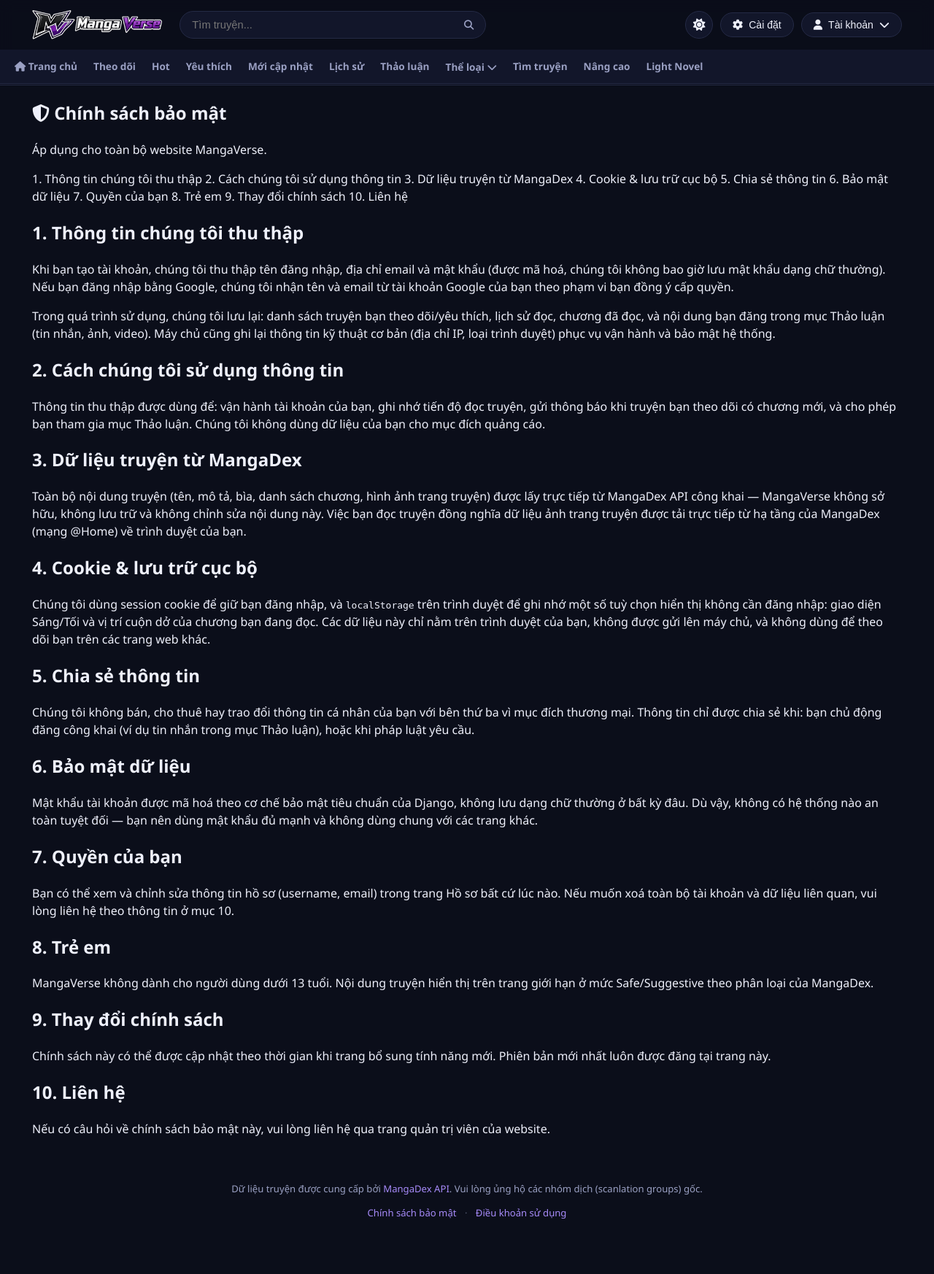
After one commit to TheNext9999/mangaweb, a Django app: page /chinh-sach-bao-mat/ in a window 1280 px wide. The commit adds this page. Shown: the whole page at 73% size. Run offline with Django 4.2, Linux system fonts and the light colour scheme; data that the repository does not hold is empty; some libraries are stand-ins or nearby versions.

Commit message:
feat(legal): add Privacy Policy and Terms of Service pages

```diff
--- a/reader/static/reader/css/style.css
+++ b/reader/static/reader/css/style.css
@@ -901,6 +901,8 @@
   text-align: center;
 }
 footer.site-footer a { color: var(--accent-2); }
+.footer-legal-links { margin-top: 8px; }
+.footer-dot { margin: 0 8px; opacity: 0.5; }
 
 /* ---------- Notification bell ---------- */
 .notif-trigger { position: relative; }
--- a/reader/templates/reader/base.html
+++ b/reader/templates/reader/base.html
@@ -257,6 +257,11 @@
 <footer class="site-footer">
   <div class="container">
     <p>Dữ liệu truyện được cung cấp bởi <a href="https://mangadex.org" target="_blank" rel="noopener">MangaDex API</a>. Vui lòng ủng hộ các nhóm dịch (scanlation groups) gốc.</p>
+    <p class="footer-legal-links">
+      <a href="{% url 'reader:privacy_policy' %}">Chính sách bảo mật</a>
+      <span class="footer-dot">·</span>
+      <a href="{% url 'reader:terms_of_service' %}">Điều khoản sử dụng</a>
+    </p>
   </div>
 </footer>
 
--- /dev/null
+++ b/reader/templates/reader/legal/privacy_policy.html
@@ -0,0 +1,58 @@
+{% extends "reader/base.html" %}
+{% load static %}
+{% block extra_head %}
+<link rel="stylesheet" href="{% static 'reader/css/legal.css' %}">
+{% endblock %}
+{% block title %}Chính sách bảo mật — MangaVerse{% endblock %}
+{% block content %}
+<section class="container legal-section">
+  <div class="legal-card reveal-up in-view">
+    <h1 class="legal-title"><i class="fa-solid fa-shield-halved"></i> Chính sách bảo mật</h1>
+    <p class="legal-updated">Áp dụng cho toàn bộ website MangaVerse.</p>
+
+    <nav class="legal-toc">
+      <a href="#thu-thap">1. Thông tin chúng tôi thu thập</a>
+      <a href="#su-dung">2. Cách chúng tôi sử dụng thông tin</a>
+      <a href="#ben-thu-ba">3. Dữ liệu truyện từ MangaDex</a>
+      <a href="#cookie">4. Cookie &amp; lưu trữ cục bộ</a>
+      <a href="#chia-se">5. Chia sẻ thông tin</a>
+      <a href="#bao-mat">6. Bảo mật dữ liệu</a>
+      <a href="#quyen">7. Quyền của bạn</a>
+      <a href="#tre-em">8. Trẻ em</a>
+      <a href="#thay-doi">9. Thay đổi chính sách</a>
+      <a href="#lien-he">10. Liên hệ</a>
+    </nav>
+
+    <h2 id="thu-thap">1. Thông tin chúng tôi thu thập</h2>
+    <p>Khi bạn tạo tài khoản, chúng tôi thu thập tên đăng nhập, địa chỉ email và mật khẩu (được mã hoá, chúng tôi không bao giờ lưu mật khẩu dạng chữ thường). Nếu bạn đăng nhập bằng Google, chúng tôi nhận tên và email từ tài khoản Google của bạn theo phạm vi bạn đồng ý cấp quyền.</p>
+    <p>Trong quá trình sử dụng, chúng tôi lưu lại: danh sách truyện bạn theo dõi/yêu thích, lịch sử đọc, chương đã đọc, và nội dung bạn đăng trong mục Thảo luận (tin nhắn, ảnh, video). Máy chủ cũng ghi lại thông tin kỹ thuật cơ bản (địa chỉ IP, loại trình duyệt) phục vụ vận hành và bảo mật hệ thống.</p>
+
+    <h2 id="su-dung">2. Cách chúng tôi sử dụng thông tin</h2>
+    <p>Thông tin thu thập được dùng để: vận hành tài khoản của bạn, ghi nhớ tiến độ đọc truyện, gửi thông báo khi truyện bạn theo dõi có chương mới, và cho phép bạn tham gia mục Thảo luận. Chúng tôi không dùng dữ liệu của bạn cho mục đích quảng cáo.</p>
+
+    <h2 id="ben-thu-ba">3. Dữ liệu truyện từ MangaDex</h2>
+    <p>Toàn bộ nội dung truyện (tên, mô tả, bìa, danh sách chương, hình ảnh trang truyện) được lấy trực tiếp từ <a href="https://mangadex.org" target="_blank" rel="noopener">MangaDex API</a> công khai — MangaVerse không sở hữu, không lưu trữ và không chỉnh sửa nội dung này. Việc bạn đọc truyện đồng nghĩa dữ liệu ảnh trang truyện được tải trực tiếp từ hạ tầng của MangaDex (mạng @Home) về trình duyệt của bạn.</p>
+
+    <h2 id="cookie">4. Cookie &amp; lưu trữ cục bộ</h2>
+    <p>Chúng tôi dùng session cookie để giữ bạn đăng nhập, và <code>localStorage</code> trên trình duyệt để ghi nhớ một số tuỳ chọn hiển thị không cần đăng nhập: giao diện Sáng/Tối và vị trí cuộn dở của chương bạn đang đọc. Các dữ liệu này chỉ nằm trên trình duyệt của bạn, không được gửi lên máy chủ, và không dùng để theo dõi bạn trên các trang web khác.</p>
+
+    <h2 id="chia-se">5. Chia sẻ thông tin</h2>
+    <p>Chúng tôi không bán, cho thuê hay trao đổi thông tin cá nhân của bạn với bên thứ ba vì mục đích thương mại. Thông tin chỉ được chia sẻ khi: bạn chủ động đăng công khai (ví dụ tin nhắn trong mục Thảo luận), hoặc khi pháp luật yêu cầu.</p>
+
+    <h2 id="bao-mat">6. Bảo mật dữ liệu</h2>
+    <p>Mật khẩu tài khoản được mã hoá theo cơ chế bảo mật tiêu chuẩn của Django, không lưu dạng chữ thường ở bất kỳ đâu. Dù vậy, không có hệ thống nào an toàn tuyệt đối — bạn nên dùng mật khẩu đủ mạnh và không dùng chung với các trang khác.</p>
+
+    <h2 id="quyen">7. Quyền của bạn</h2>
+    <p>Bạn có thể xem và chỉnh sửa thông tin hồ sơ (username, email) trong trang Hồ sơ bất cứ lúc nào. Nếu muốn xoá toàn bộ tài khoản và dữ liệu liên quan, vui lòng liên hệ theo thông tin ở mục 10.</p>
+
+    <h2 id="tre-em">8. Trẻ em</h2>
+    <p>MangaVerse không dành cho người dùng dưới 13 tuổi. Nội dung truyện hiển thị trên trang giới hạn ở mức Safe/Suggestive theo phân loại của MangaDex.</p>
+
+    <h2 id="thay-doi">9. Thay đổi chính sách</h2>
+    <p>Chính sách này có thể được cập nhật theo thời gian khi trang bổ sung tính năng mới. Phiên bản mới nhất luôn được đăng tại trang này.</p>
+
+    <h2 id="lien-he">10. Liên hệ</h2>
+    <p>Nếu có câu hỏi về chính sách bảo mật này, vui lòng liên hệ qua trang quản trị viên của website.</p>
+  </div>
+</section>
+{% endblock %}
--- a/reader/urls.py
+++ b/reader/urls.py
@@ -19,6 +19,9 @@
     path("ho-so/", views.profile, name="profile"),
     path("ho-so/sua/", views.profile_edit, name="profile_edit"),
 
+    path("chinh-sach-bao-mat/", views.privacy_policy, name="privacy_policy"),
+    path("dieu-khoan-su-dung/", views.terms_of_service, name="terms_of_service"),
+
     path("thao-luan/", views.discussion_list, name="discussion_list"),
     path("thao-luan/tao-nhom/", views.discussion_create, name="discussion_create"),
     path("thao-luan/<slug:slug>/", views.discussion_room, name="discussion_room"),
--- a/reader/views.py
+++ b/reader/views.py
@@ -708,6 +708,14 @@
     return JsonResponse({"messages": results})
 
 
+def privacy_policy(request):
+    return render(request, "reader/legal/privacy_policy.html")
+
+
+def terms_of_service(request):
+    return render(request, "reader/legal/terms_of_service.html")
+
+
 def profile(request):
     follow_count = Bookmark.objects.filter(user=request.user, kind=Bookmark.FOLLOW).count()
     favorite_count = Bookmark.objects.filter(user=request.user, kind=Bookmark.FAVORITE).count()
```
Also changed, not shown: reader/templates/reader/legal/terms_of_service.html (added, +57 -0 lines).
